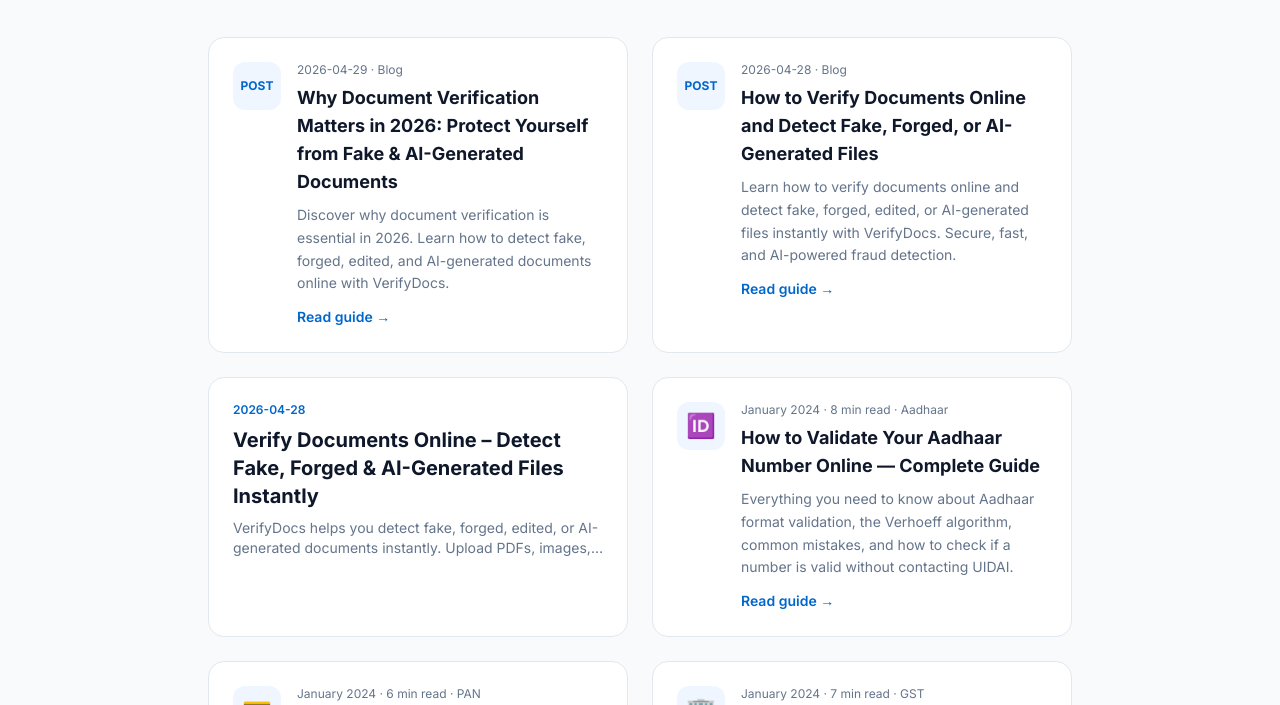
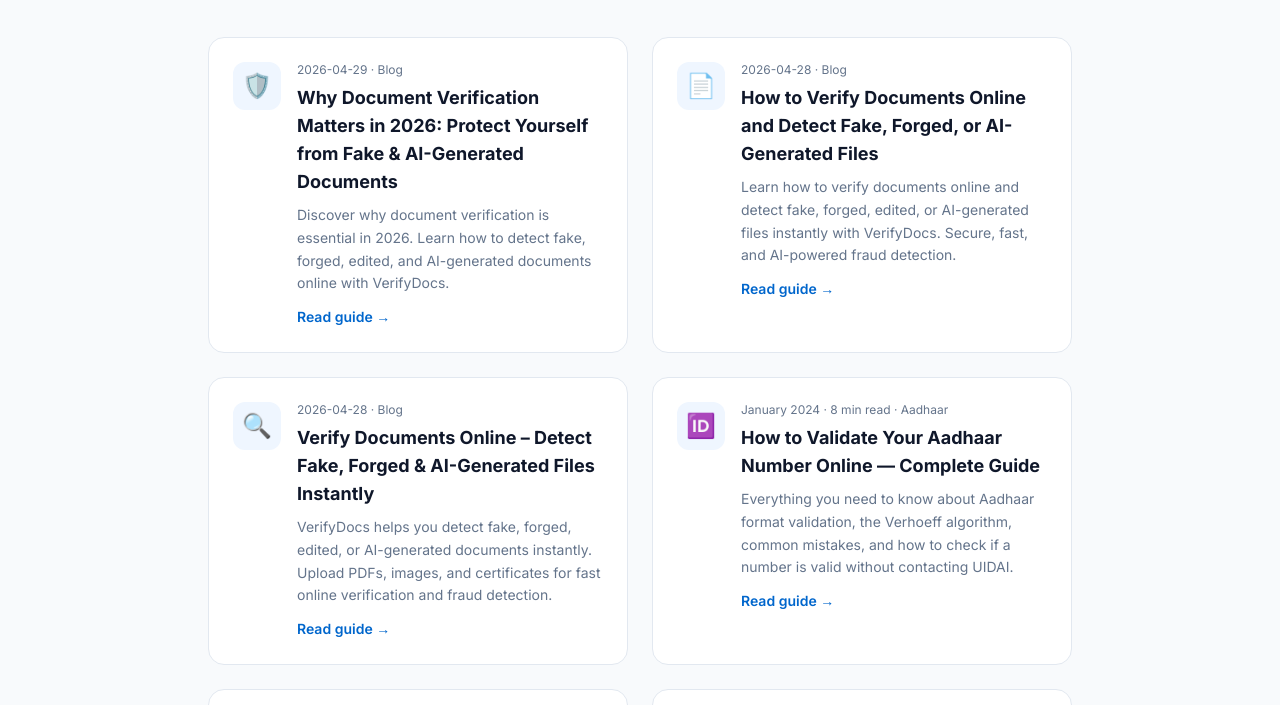
Before and after one commit to mohit0062/verifydocs, a plain HTML site: page blog/index.html in a window 1280 px wide. Shown: the part 176-881 px from the top of the page. Drawn offline with nearby package versions, Linux system fonts and the light colour scheme.

Commit message:
fix: all blog cards consistent with emoji icons, verify-docs card properly styled

```diff
--- a/blog/index.html
+++ b/blog/index.html
@@ -88,7 +88,7 @@
 
     <a href="./why-document-verification-matters-2026" class="post-card bg-white border border-border-col rounded-2xl p-6 block no-underline">
       <div class="flex items-start gap-4">
-        <div class="w-12 h-12 bg-blue-50 rounded-xl flex items-center justify-center text-primary text-xs font-bold flex-shrink-0">POST</div>
+        <div class="w-12 h-12 bg-blue-50 rounded-xl flex items-center justify-center text-2xl flex-shrink-0">🛡️</div>
         <div class="flex-1">
           <div class="text-xs text-text-muted mb-1.5">2026-04-29 &middot; Blog</div>
           <h2 class="text-lg font-bold text-text-main mb-2">Why Document Verification Matters in 2026: Protect Yourself from Fake &amp; AI-Generated Documents</h2>
@@ -101,7 +101,7 @@
 
     <a href="./how-to-verify-documents-online" class="post-card bg-white border border-border-col rounded-2xl p-6 block no-underline">
       <div class="flex items-start gap-4">
-        <div class="w-12 h-12 bg-blue-50 rounded-xl flex items-center justify-center text-primary text-xs font-bold flex-shrink-0">POST</div>
+        <div class="w-12 h-12 bg-blue-50 rounded-xl flex items-center justify-center text-2xl flex-shrink-0">📄</div>
         <div class="flex-1">
           <div class="text-xs text-text-muted mb-1.5">2026-04-28 &middot; Blog</div>
           <h2 class="text-lg font-bold text-text-main mb-2">How to Verify Documents Online and Detect Fake, Forged, or AI-Generated Files</h2>
@@ -112,12 +112,19 @@
     </a>
 
 
-      <!-- NEW BLOG -->
-      <a href="../blog/verify-documents-online" class="block bg-white border border-border-col rounded-2xl p-6 hover:shadow-md transition">
-        <div class="text-xs text-primary font-semibold mb-2">2026-04-28</div>
-        <h2 class="text-xl font-bold text-text-main mb-2">Verify Documents Online – Detect Fake, Forged & AI-Generated Files Instantly</h2>
-        <p class="text-sm text-text-muted line-clamp-2">VerifyDocs helps you detect fake, forged, edited, or AI-generated documents instantly. Upload PDFs, images, and certificates for fast online verification and fraud detection.</p>
-      </a>
+    <a href="./verify-documents-online" class="post-card bg-white border border-border-col rounded-2xl p-6 block no-underline">
+      <div class="flex items-start gap-4">
+        <div class="w-12 h-12 bg-blue-50 rounded-xl flex items-center justify-center text-2xl flex-shrink-0">🔍</div>
+        <div class="flex-1">
+          <div class="text-xs text-text-muted mb-1.5">2026-04-28 &middot; Blog</div>
+          <h2 class="text-lg font-bold text-text-main mb-2">Verify Documents Online – Detect Fake, Forged &amp; AI-Generated Files Instantly</h2>
+          <p class="text-sm text-text-muted leading-relaxed">VerifyDocs helps you detect fake, forged, edited, or AI-generated documents instantly. Upload PDFs, images, and certificates for fast online verification and fraud detection.</p>
+          <span class="inline-block mt-3 text-primary text-sm font-semibold">Read guide &rarr;</span>
+        </div>
+      </div>
+    </a>
+
+
 
     <a href="./how-to-validate-aadhaar.html" class="post-card bg-white border border-border-col rounded-2xl p-6 block no-underline">
       <div class="flex items-start gap-4">
```
